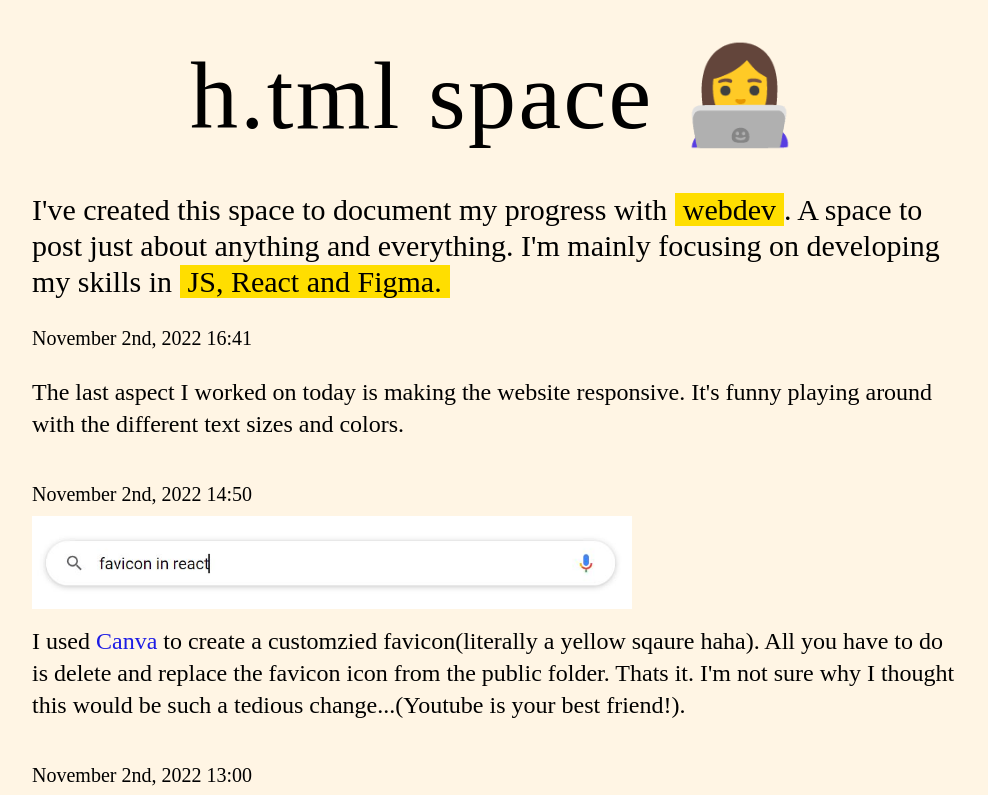
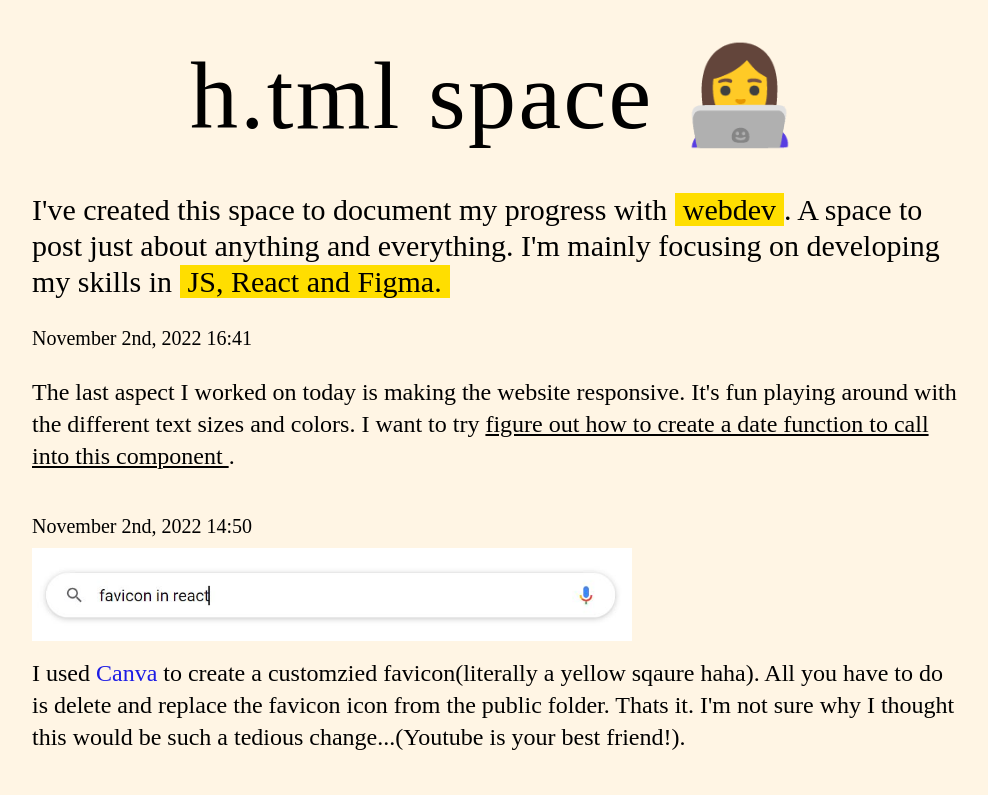
Before and after one commit to imlishayang/my-blog, a React (Create React App) app: page / in a window 1280 px wide. Shown: the top 795 px of the page, without its empty margins (144-1132 px from the left). Built offline with nearby package versions, Linux system fonts and the light colour scheme.

Commit message:
edit nov 2nd post

```diff
--- a/src/Components/Blogpost.jsx
+++ b/src/Components/Blogpost.jsx
@@ -8,7 +8,7 @@
 
       <div className='flex flex-col item-center justify-center mx-auto px-4 md:px-44 pt-6'>
         <p className='pb-2 md:text-xl'>November 2nd, 2022 16:41</p>
-        <p className='md:py-4 text-xl md:text-2xl'> The last aspect I worked on today is making the website responsive. It's funny playing around with the different text sizes and colors. </p>
+        <p className='md:py-4 text-xl md:text-2xl'> The last aspect I worked on today is making the website responsive. It's fun playing around with the different text sizes and colors. I want to try <span className='underline'> figure out how to create a date function to call into this component </span> .</p>
       </div>
 
       <div className='flex flex-col item-center justify-center mx-auto px-4 md:px-44 pt-6'>
```
